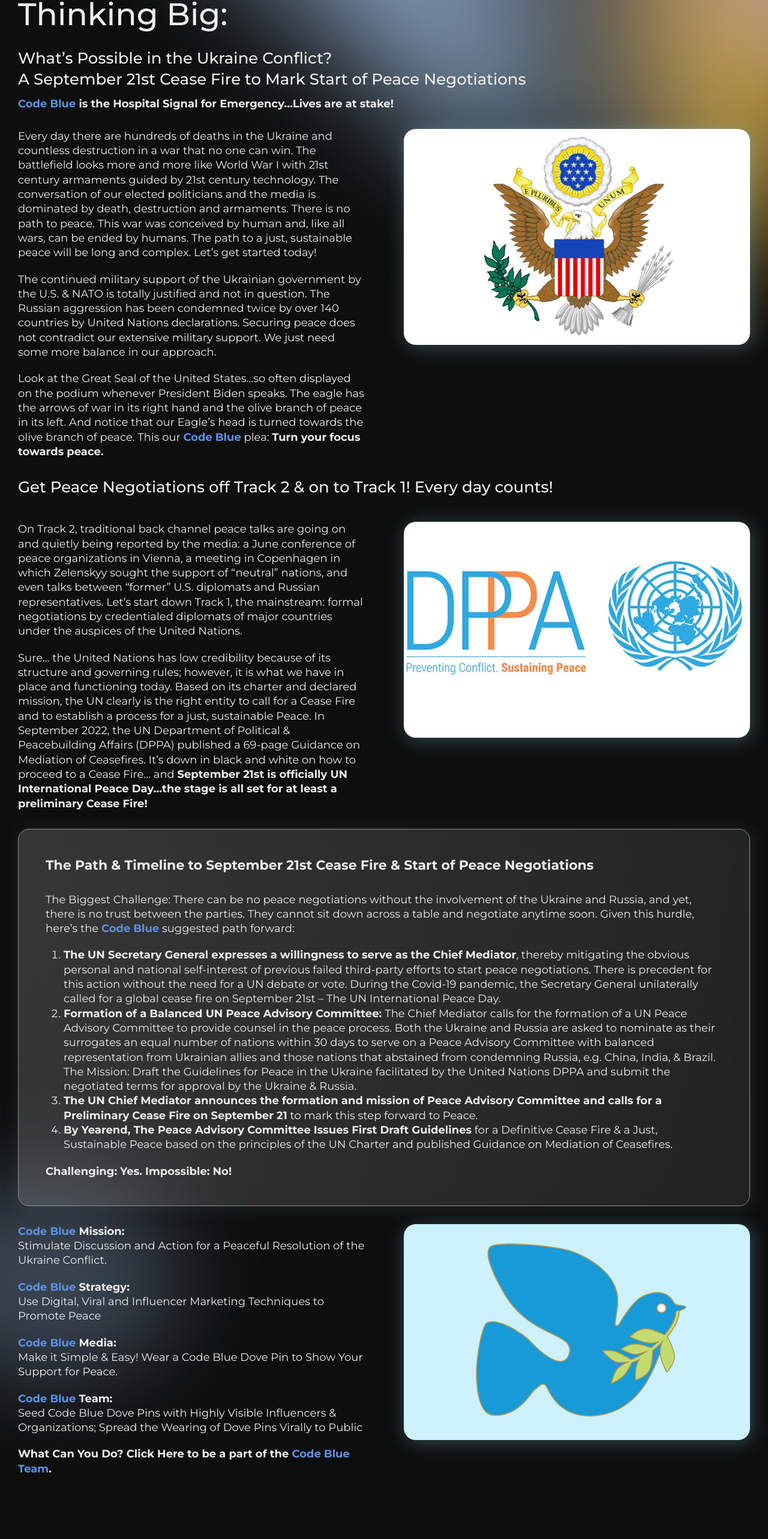
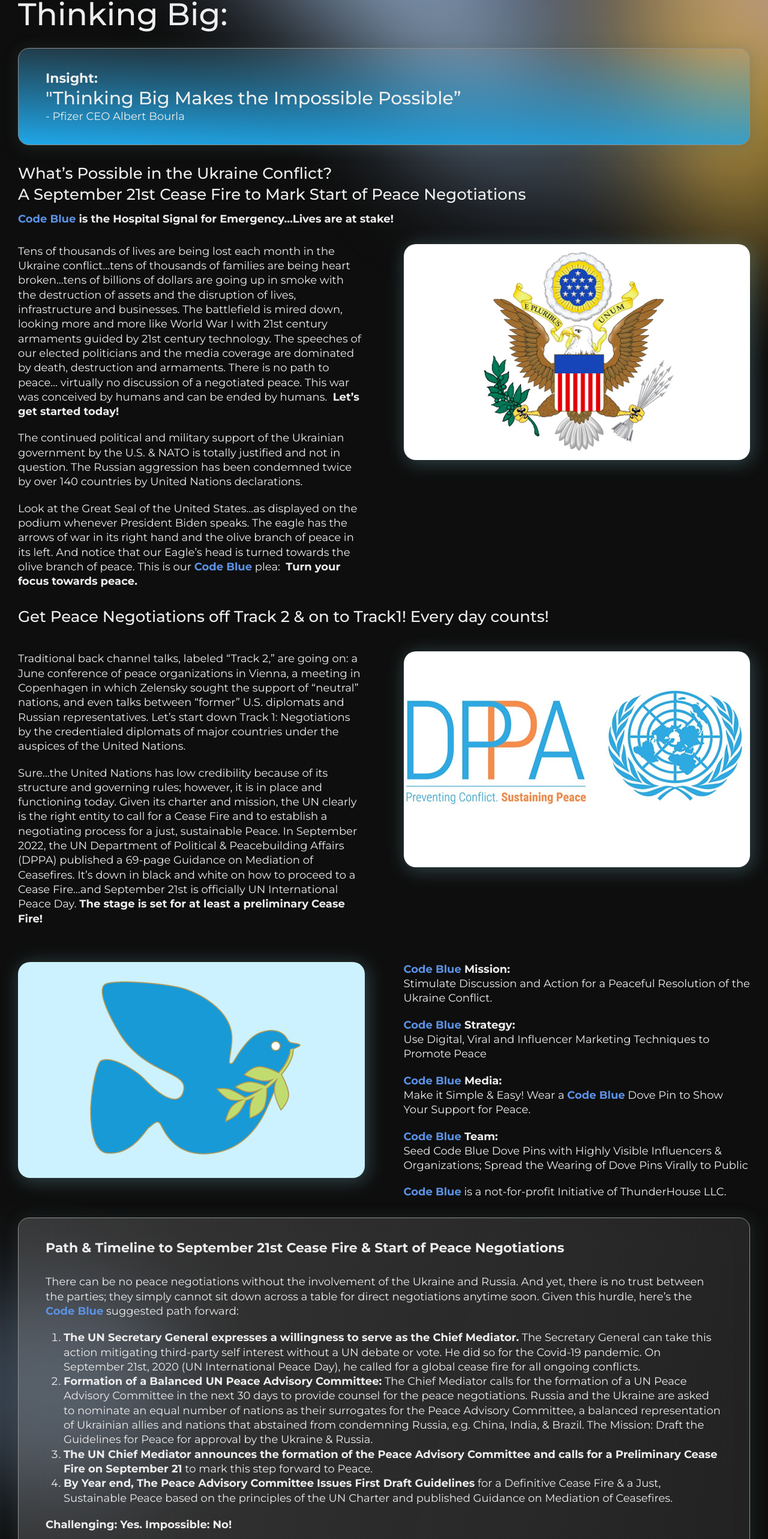
Before and after one commit to bryancarlin/thunderhouse, a Next.js app: page /codeblue in a window 1280 px wide. Shown: the part 187-2753 px from the top of the page at 60% size. Built offline with nearby package versions, Linux system fonts and the light colour scheme.

Commit message:
first commit

```diff
--- a/app/components/Footer.js
+++ b/app/components/Footer.js
@@ -43,7 +43,6 @@
                             <Link className="conlink2" href="/think">How We Think</Link> &nbsp;&nbsp;&nbsp;
                             <Link className="conlink2" href="/work">How We Work</Link> &nbsp;&nbsp;&nbsp;
                             <Link className="conlink2" href="/who">Who We Are</Link> &nbsp;&nbsp;&nbsp;
-                            <Link className="conlink2" href="/insights">Insights</Link> &nbsp;&nbsp;&nbsp;
                             <Link className="conlink2" href="/legacy">Legacy</Link> &nbsp;&nbsp;&nbsp;
                             <Link className="conlink2" href="/competencies">Competencies</Link> &nbsp;&nbsp;&nbsp;
                             <Link className="conlink2" href="/contact">Contact</Link>
--- a/app/components/Header.js
+++ b/app/components/Header.js
@@ -12,7 +12,6 @@
     // Set Menu Items
     const menuItems = [
         { label: "Home", link: "/" },
-        { label: "insights", link: "/insights" },
         { label: "legacy", link: "/legacy" },
         { label: "competencies", link: "/competencies" },
         { label: "contact", link: "/contact" },
--- a/app/components/codeblue/codeblue.js
+++ b/app/components/codeblue/codeblue.js
@@ -45,6 +45,16 @@
                     <div className="single__content other__fade-in">
                         <h1>Thinking Big:  </h1>
 
+                        <div className="qoutes-box glossy__bg_quote">
+                            <h3>Insight:</h3>
+                            <h2 id="nomarginbot">
+
+                            "Thinking Big Makes the Impossible Possible”
+                            </h2>
+
+                            <p>- Pfizer CEO Albert Bourla</p>
+                        </div>
+
                         <div className="single__content-subhead">
                             <h3>
                             What’s Possible in the Ukraine Conflict?<br />A September 21st Cease Fire to Mark Start of Peace Negotiations
@@ -58,12 +68,17 @@
                         </div>
                         <div className="think__item">
                             <div className="think__item-content single__content-subhead">
-                            <p >Every day there are hundreds of deaths in the Ukraine and countless destruction in a war that no one can win.  The battlefield looks more and more like World War I with 21st century armaments guided by 21st century technology.  The conversation of our elected politicians and the media is dominated by death, destruction and armaments. There is no path to peace.  This war was conceived by human and, like all wars, can be ended by humans.  The path to a just, sustainable peace will be long and complex.  Let’s get started today!</p>
+                            <p > Tens of thousands of lives are being lost each month in the Ukraine conflict…tens of thousands of families are being heart broken…tens of billions of dollars are going up in smoke with the destruction of assets and the disruption of lives, infrastructure and businesses.   The battlefield is mired down, looking more and more like World War I with 21st century armaments guided by 21st century technology.  The speeches of our elected politicians and the media coverage are dominated by death, destruction and armaments. There is no path to peace… virtually no discussion of a negotiated peace.  This war was conceived by humans and can be ended by humans.
+                            &nbsp;<b>Let’s get started today!</b></p>
+
+                            <p >The continued political and military support of the Ukrainian government by the U.S. & NATO is totally justified and not in question.   The Russian aggression has been condemned twice by over 140 countries by United Nations declarations. </p>
+
+                            <p >Look at the Great Seal of the United States…as displayed on the podium whenever President Biden speaks.  The eagle has the arrows of war in its right hand and the olive branch of peace in its left.  And notice that our Eagle’s head is turned towards the olive branch of peace. This is our <span class="blue">Code Blue</span> plea:
+                             &nbsp;<b>Turn your focus towards peace.</b></p>
 
 
-                                <p >The continued military support of the Ukrainian government by the U.S. & NATO is totally justified and not in question.   The Russian aggression has been condemned twice by over 140 countries by United Nations declarations.  Securing peace does not contradict our extensive military support.  We just need some more balance in our approach.</p>
 
-                                <p>Look at the Great Seal of the United States…so often displayed on the podium whenever President Biden speaks.  The eagle has the arrows of war in its right hand and the olive branch of peace in its left.  And notice that our Eagle’s head is turned towards the olive branch of peace. This our <span class="blue">Code Blue</span> plea:  <b>Turn your focus towards peace.</b></p>
+
                             </div>
 
                             <div className="think__item-image">
@@ -73,15 +88,15 @@
                         </div>
 
                         <div className="single__content-subhead">
-                            <h3 class="spacebot">Get Peace Negotiations off Track 2 & on to Track 1!  Every day counts!</h3>
+                            <h3 class="spacebot">Get Peace Negotiations off Track 2 & on to Track1!  Every day counts!</h3>
                         </div>
 
                         <div className="think__item">
                             <div className="think__item-content single__content-subhead">
 
-                                <p>On Track 2, traditional back channel peace talks are going on and quietly being reported by the media:  a June conference of peace organizations in Vienna, a meeting in Copenhagen in which Zelenskyy sought the support of “neutral” nations, and even talks between “former” U.S. diplomats and Russian representatives.    Let’s start down Track 1, the mainstream:  formal negotiations by credentialed diplomats of major countries under the auspices of the United Nations.   </p>
+                                <p>Traditional back channel talks, labeled “Track 2,” are going on: a June conference of peace organizations in Vienna, a meeting in Copenhagen in which Zelensky sought the support of “neutral” nations, and even talks between “former” U.S. diplomats and Russian representatives.    Let’s start down Track 1:  Negotiations by the credentialed diplomats of major countries under the auspices of the United Nations.   </p>
 
-                                <p class="spacebot">Sure... the United Nations has low credibility because of its structure and governing rules; however, it is what we have in place and functioning today.   Based on its charter and declared mission,  the UN clearly is the right entity to call for a Cease Fire and to establish a process for a just, sustainable Peace.  In September 2022, the UN Department of Political & Peacebuilding Affairs (DPPA) published a 69-page Guidance on Mediation of Ceasefires.   It’s down in black and white on how to proceed to a Cease Fire… and <b>September 21st is officially UN International Peace Day…the stage is all set for at least a preliminary Cease Fire!</b></p>
+                                <p class="spacebot">Sure…the United Nations has low credibility because of its structure and governing rules; however, it is in place and functioning today.   Given its charter and mission,  the UN clearly is the right entity to call for a Cease Fire and to establish a negotiating process for a just, sustainable Peace.  In September 2022, the UN Department of Political & Peacebuilding Affairs (DPPA) published a 69-page Guidance on Mediation of Ceasefires.   It’s down in black and white on how to proceed to a Cease Fire…and September 21st is officially UN International Peace Day.  <b>The stage is set for at least a preliminary Cease Fire!</b></p>
                             </div>
                             <div className="think__item-image">
                                 <img src="/images/dppa.jpg" alt="DPPA" />
@@ -89,24 +104,12 @@
 
                         </div>
 
-                         <div className="qoutes-box glossy__bg">
-                            <h3 class="spacebot">The Path & Timeline to September 21st Cease Fire & Start of Peace Negotiations</h3>
-
-                            <p>The Biggest Challenge:  There can be no peace negotiations without the involvement of the Ukraine and Russia, and yet, there is no trust between the parties.  They cannot sit down across a table and negotiate anytime soon.  Given this hurdle, here’s the <span class="blue">Code Blue</span> suggested path forward: </p>
-                            <ol class="codeblue">
-                            <li class="codeblue"><b>The UN Secretary General expresses a willingness to serve as the Chief Mediator</b>, thereby mitigating the obvious personal and national self-interest of previous failed third-party efforts to start peace negotiations. There is precedent for this action without the need for a UN debate or vote. During the Covid-19 pandemic, the Secretary General unilaterally called for a global cease fire on September 21st – The UN International Peace Day. </li>
-                            <li class="codeblue"><b>Formation of a Balanced UN Peace Advisory Committee: </b> The Chief Mediator calls for the formation of a UN Peace Advisory Committee to provide counsel in the peace process. Both the Ukraine and Russia are asked to nominate as their surrogates an equal number of nations within 30 days to serve on a Peace Advisory Committee with balanced representation from Ukrainian allies and those nations that abstained from condemning Russia, e.g.  China, India, & Brazil.  The Mission: Draft the Guidelines for Peace in the Ukraine facilitated by the United Nations DPPA and submit the negotiated terms for approval by the Ukraine & Russia.</li>
-                            <li class="codeblue"><b>The UN Chief Mediator announces the formation and mission of Peace Advisory Committee and calls for a Preliminary Cease Fire on September 21</b> to mark this step forward to Peace. </li>
-                            <li class="codeblue"><b>By Yearend, The Peace Advisory Committee Issues First Draft Guidelines</b> for a Definitive Cease Fire & a Just, Sustainable Peace based on the principles of the UN Charter and published Guidance on Mediation of Ceasefires.</li>
-                            </ol>
-                            <p ><b>Challenging:  Yes.   Impossible:  No!</b></p>
-
-
-
-                        </div>
 
                         <div className="think__item" id="spacetop">
-                            <div className="think__item-content single__content-subhead">
+                            <div className="think__item-image">
+                             <img src="/images/cbpin.jpg" alt="Code Blue" />
+                            </div>
+                            <div className="think__item-content single__content-subhead" id="nomargin">
                                 <p><b><span class="blue">Code Blue</span> Mission:</b><br />
                                 Stimulate Discussion and Action for a Peaceful Resolution of the Ukraine Conflict.</p>
 
@@ -114,21 +117,40 @@
                                 Use Digital, Viral and Influencer Marketing Techniques to Promote Peace</p>
 
                                 <p><b><span class="blue">Code Blue</span> Media:</b><br />
-                            Make it Simple & Easy!  Wear a Code Blue Dove Pin to Show Your Support for Peace.</p>
+                                Make it Simple & Easy!  Wear a <span class="blue">Code Blue</span> Dove Pin to Show Your Support for Peace.</p>
 
                                 <p><b><span class="blue">Code Blue</span> Team:</b><br />
                                 Seed Code Blue Dove Pins with Highly Visible Influencers & Organizations;
                                 Spread the Wearing of Dove Pins Virally to Public</p>
 
 
-                            <p><b>What Can You Do?   Click Here to be a part of the <span class="blue">Code Blue Team</span>.</b></p>
+                                <p class="spacebot"><span class="blue">Code Blue</span>  is a not-for-profit Initiative of ThunderHouse LLC. </p>
                             </div>
 
-                            <div className="think__item-image">
-                            <img src="/images/cbpin.jpg" alt="Code Blue" />
-                            </div>
+
                         </div>
 
+                         <div className="qoutes-box glossy__bg">
+                            <h3 class="spacebot">Path & Timeline to September 21st Cease Fire & Start of Peace Negotiations</h3>
+
+                            <p>There can be no peace negotiations without the involvement of the Ukraine and Russia.  And yet, there is no trust between the parties; they simply cannot sit down across a table for direct negotiations anytime soon.  Given this hurdle, here’s the <span class="blue">Code Blue</span> suggested path forward:   </p>
+
+                            <ol class="codeblue">
+                                <li class="codeblue"><b>The UN Secretary General expresses a willingness to serve as the Chief Mediator.</b> The Secretary General can take this action mitigating third-party self interest without a UN debate or vote.  He did so for the Covid-19 pandemic.  On September 21st, 2020 (UN International Peace Day), he called for a global cease fire for all ongoing conflicts.  </li>
+                                <li class="codeblue"><b>Formation of a Balanced UN Peace Advisory Committee:</b>  The Chief Mediator calls for the formation of a UN Peace Advisory Committee in the next 30 days to provide counsel for the peace negotiations.   Russia and the Ukraine are asked to nominate an equal number of nations as their surrogates for the Peace Advisory Committee, a balanced representation of Ukrainian allies and nations that abstained from condemning Russia, e.g.  China, India, & Brazil.  The Mission: Draft the Guidelines for Peace for approval by the Ukraine & Russia.</li>
+                                <li class="codeblue"><b>The UN Chief Mediator announces the formation of the Peace Advisory Committee and calls for a Preliminary Cease Fire on September 21</b> to mark this step forward to Peace. </li>
+                                <li class="codeblue"><b>By Year end, The Peace Advisory Committee Issues First Draft Guidelines</b> for a Definitive Cease Fire & a Just, Sustainable Peace based on the principles of the UN Charter and published Guidance on Mediation of Ceasefires.</li>
+                            </ol>
+
+                            <p ><b>Challenging:  Yes.   Impossible:  No!</b></p>
+
+
+
+                        </div>
+
+                        <div className="single__content-subhead">
+                            <p><b>What Can You Do?   <a href="" className="conlink">Click Here</a> to be a part of the <span class="blue">Code Blue</span> Team</b></p>
+                        </div>
                     </div>
                 </div>
             </div>
--- a/app/components/home/Home.js
+++ b/app/components/home/Home.js
@@ -56,17 +56,17 @@
               </h1>
 
 
-              <div className="qoutes-box glossy__bg">
+              <div className="qoutes-box glossy__bg_quote">
                 <h3>Insight:</h3>
                 <h2>
 
-                <Link className="conlink" href="/insights">"Thinking Big Makes the Impossible Possible”</Link>
+                "Thinking Big Makes the Impossible Possible”
                 </h2>
 
                 <p>- Pfizer CEO Albert Bourla</p>
               </div>
 
-              <div className="qoutes-box glossy__bg_quote" id="quote-space">
+              <div className="qoutes-box glossy__bg" id="quote-space">
                 <h3>Initiative:</h3>
                 <h2>
 
--- a/app/globals.css
+++ b/app/globals.css
@@ -530,6 +530,10 @@
   overflow: hidden;
 }
 
+#nomargin {margin-top: 0px;}
+
+#nomarginbot {margin-bottom: 0px;}
+
 a.whitelink {
   color: #FFFFFF;
 }
@@ -831,7 +835,7 @@
 #quote-space {margin-top: 40px;}
 
 .qoutes-box {
-  padding: 45px 45px;
+  padding: 35px 45px;
 }
 
 #shortbox {padding: 25px 45px;}
```
Also changed, not shown: app/components/peersourcing/peersourcing.js (+18 -12 lines). Lines whose indentation alone changed are shown as unchanged.
